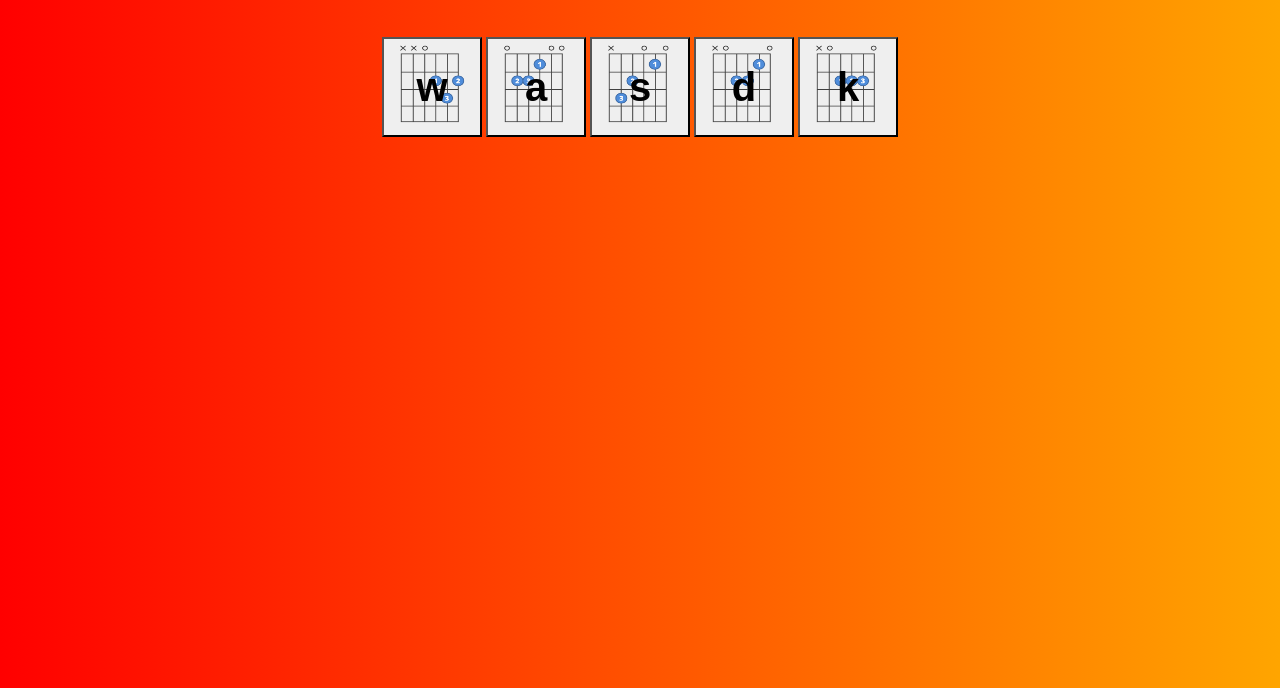
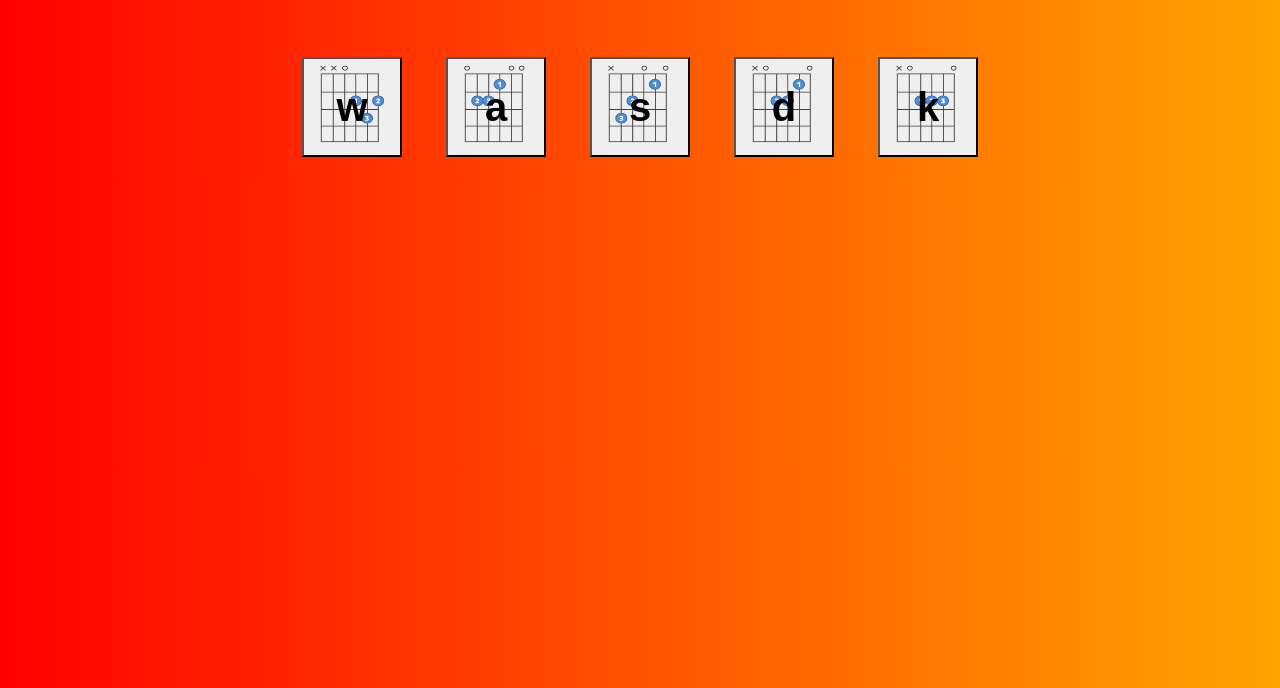
Before and after one commit to unknown-coder1/guitargame.github.io, a plain HTML site: page index.html in a window 1280 px wide. Shown: the part 112-800 px from the top of the page. Drawn offline with Linux system fonts and the light colour scheme.

Commit message:
Update index.html

```diff
--- a/index.html
+++ b/index.html
@@ -14,6 +14,7 @@
             text-align: center;
             background:linear-gradient(to right,red,orange);
         }
+        button{margin:20px;}
         .heading{
             margin: 40px;
             font-size: 30px;
```
